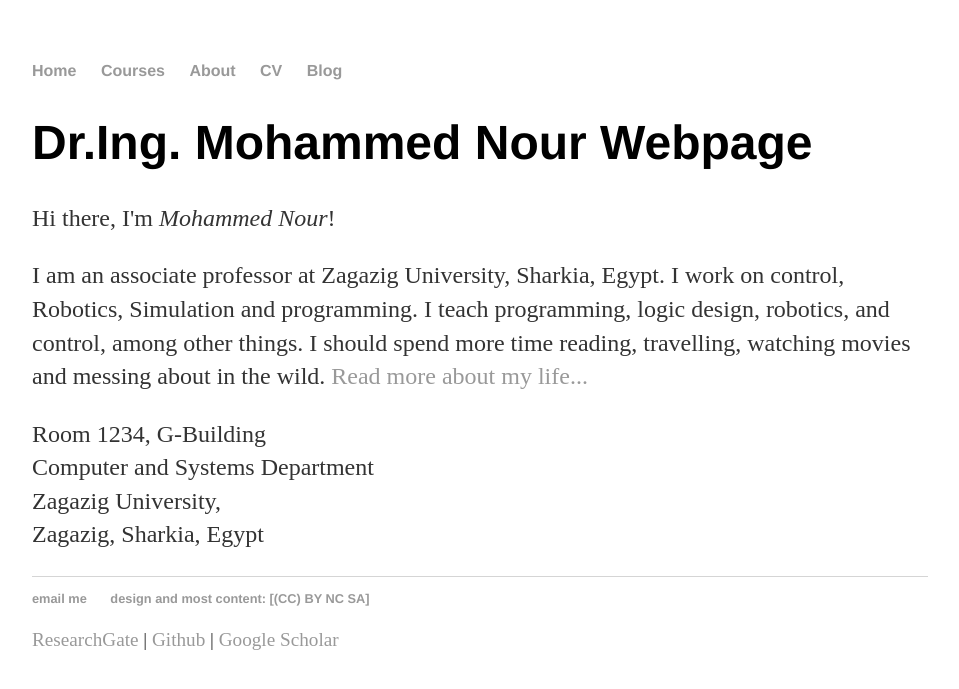
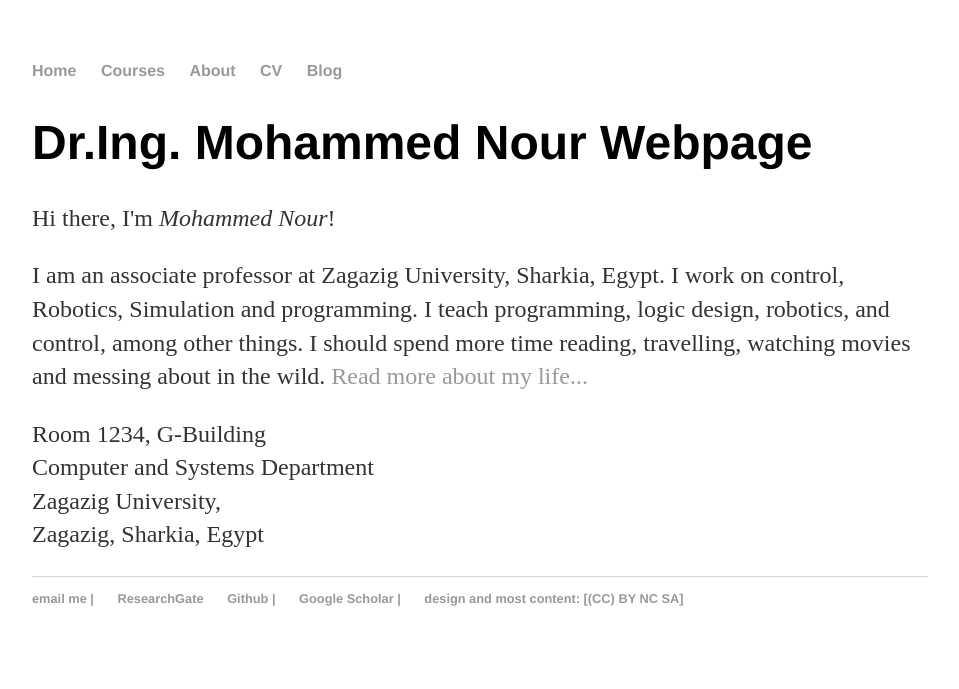
Before and after one commit to mnourgwad/mnourgwad.github.io, a Jekyll site: the page built from index.html, in a window 1280 px wide. Shown: the top 689 px of the page, without its empty margins (160-1119 px from the left). Built offline with Jekyll 4.4.1, drawn with Linux system fonts in a browser that asks for light colours.

Commit message:
more on footer

```diff
--- a/_layouts/default.html
+++ b/_layouts/default.html
@@ -26,10 +26,12 @@
 
   <footer>
    <ul>
-   <li><a href="mailto:mnahmed@eng.zu.edu.eg">email me</a></li>
+   <li><a href="mailto:mnahmed@eng.zu.edu.eg">email me |</a></li>
+   <li><a href="https://www.researchgate.net/profile/Mohammed_Nour_Abdelgwad_Ahmed">ResearchGate</a></li>
+   <li><a href="https://github.com/mnourgwad">Github |</a></li>
+   <li><a href="https://scholar.google.de/citations?user=hcl9vXUAAAAJ&hl=en">Google Scholar |</a></li>
    <li><a href="./site.html" title="License">design and most content: [(CC) BY NC SA]</a></li>
    </ul>
-   <p><a href="https://www.researchgate.net/profile/Mohammed_Nour_Abdelgwad_Ahmed">ResearchGate</a> | <a href="https://github.com/mnourgwad">Github</a> | <a href="https://scholar.google.de/citations?user=hcl9vXUAAAAJ&hl=en">Google Scholar</a></p>
   </footer>
   </body>
 
```
